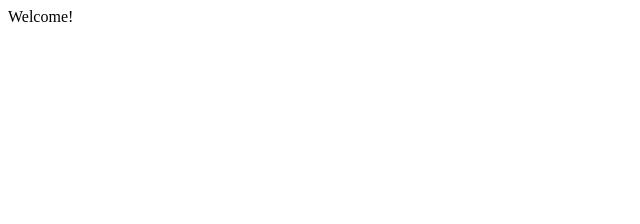
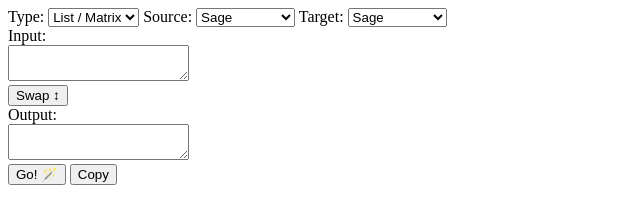
Before and after one commit to diracdeltafunk/math-data-wizard, a plain HTML site: page index.html in a window 1280 px wide. Shown: the whole page, without its empty margins (0-640 px from the left). Drawn offline with nearby package versions, Linux system fonts and the light colour scheme.

Commit message:
unhelpful message

```diff
--- a/index.html
+++ b/index.html
@@ -1,3 +1,69 @@
+<!DOCTYPE html>
 <html>
-    Welcome!
+
+<head>
+    <title>🧙‍♂️ MDW 🧙‍♂️</title>
+    <script src="https://code.jquery.com/jquery-3.7.1.slim.min.js"
+        integrity="sha256-kmHvs0B+OpCW5GVHUNjv9rOmY0IvSIRcf7zGUDTDQM8=" crossorigin="anonymous"></script>
+    <script>
+        function writeList(js_list) {
+        }
+
+        function readList(source_lang) {
+            var l_bracket;
+            var r_bracket;
+        }
+
+        function convertList() {
+        }
+
+        function copyOutputToClipboard() {
+            navigator.clipboard.writeText($('#output').val()).then(
+                () => {
+                    console.log("good!");
+                },
+                () => {
+                    console.log("bad!");
+                },
+            );
+        }
+
+        $(function () {
+            $('#copy').on("click", copyOutputToClipboard);
+        });
+    </script>
+</head>
+
+<body>
+    <label for="type">Type:</label>
+    <select id="type">
+        <option value="list">List / Matrix</option>
+    </select>
+    <label for="source">Source:</label>
+    <select id="source">
+        <option value="sage">Sage</option>
+        <option value="mathematica">Mathematica</option>
+    </select>
+    <label for="target">Target:</label>
+    <select id="target">
+        <option value="sage">Sage</option>
+        <option value="mathematica">Mathematica</option>
+    </select>
+    <br>
+    <label for="input">Input:</label><br>
+    <textarea id="input">
+
+    </textarea>
+    <br>
+    <button id="swap">Swap ↕</button>
+    <br>
+    <label for="output">Output:</label><br>
+    <textarea id="output">
+
+    </textarea>
+    <br>
+    <button id="convert">Go! 🪄</button>
+    <button id="copy">Copy</button>
+</body>
+
 </html>
```
